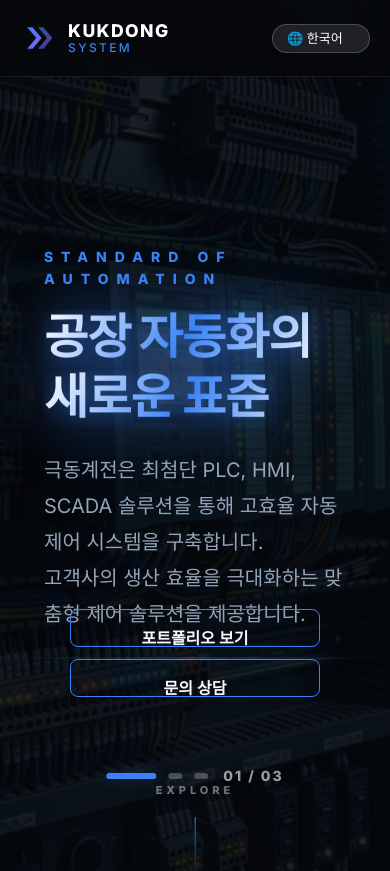
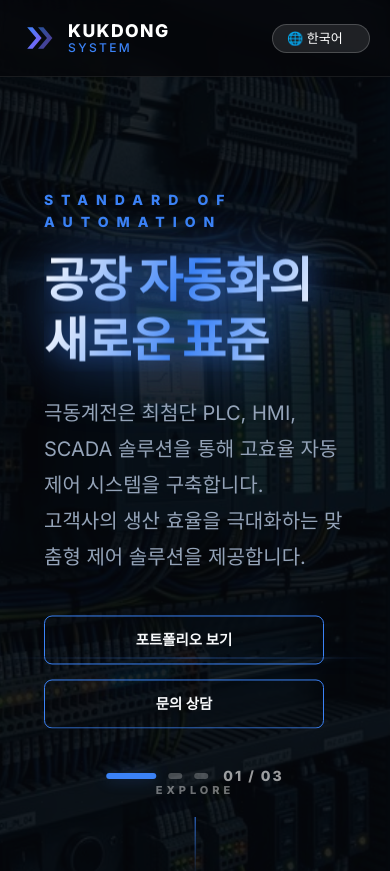
Before and after one commit to kukdongSystem/kukdongsystem, a Next.js app: page / in a window 390 px wide. Shown: the top 871 px of the page. Built offline with nearby package versions, Linux system fonts and the light colour scheme.

Commit message:
UI: Move hero buttons into flow to prevent overlap on mobile

```diff
--- a/src/app/globals.css
+++ b/src/app/globals.css
@@ -451,53 +451,31 @@ nav .container {
   animation: fadeInUp 1s ease forwards 1s;
 }
 
-.hero-btns-persistent {
-  position: absolute;
-  top: 65%;
-  left: 20px;
+.hero-btns {
   display: flex;
-  gap: 12px;
-  width: calc(100% - 40px);
-  animation: fadeInUp 1s ease forwards 1s;
-  z-index: 50;
+  gap: 20px;
+  opacity: 0;
+  width: 100%;
+}
+
+.hero-content.active .hero-btns {
+  animation: fadeInUp 1s ease forwards 1.2s;
 }
 
 @media (max-width: 768px) {
-  .hero-btns-persistent {
-    top: auto;
-    bottom: 120px;
+  .hero-btns {
     flex-direction: column;
-    align-items: center;
+    gap: 12px;
+    align-items: flex-start;
   }
-  .hero-btns-persistent a {
+  .hero-btns a {
     width: 100%;
     max-width: 280px;
+    padding: 12px 20px !important;
+    font-size: 0.9rem;
   }
 }
 
-@media (max-height: 700px) {
-  .hero-btns-persistent {
-    bottom: 100px;
-  }
-}
-
-@media (max-width: 992px) {
-  .hero-btns-persistent {
-    top: calc(50% + 180px);
-  }
-}
-
-@media (max-width: 768px) {
-  .hero-btns-persistent {
-    top: calc(50% + 150px);
-    flex-direction: column;
-    gap: 12px;
-  }
-  .hero-btns-persistent a {
-    width: 250px;
-    text-align: center;
-  }
-}
 
 .hero-indicators {
   position: absolute;
--- a/src/app/page.tsx
+++ b/src/app/page.tsx
@@ -261,14 +261,15 @@ export default function Home() {
                     {slide.desc}
                   </p>
                 </div>
+
+                {/* Buttons moved inside for better flow especially on mobile */}
+                <div className="hero-btns" style={{ marginTop: '30px', display: 'flex', gap: '15px' }}>
+                  <a href="#portfolio" className="btn-primary" style={{ padding: '14px 28px' }}>{t('heroBtnPortfolio', language)}</a>
+                  <a href="#contact" className="btn-secondary" style={{ padding: '14px 28px' }}>{t('heroBtnContact', language)}</a>
+                </div>
               </div>
             ))}
 
-            {/* Persistent Buttons */}
-            <div className="hero-btns-persistent">
-              <a href="#portfolio" className="btn-primary" style={{ padding: '16px 36px' }}>{t('heroBtnPortfolio', language)}</a>
-              <a href="#contact" className="btn-secondary" style={{ padding: '16px 36px' }}>{t('heroBtnContact', language)}</a>
-            </div>
           </div>
 
           {/* Slide Indicators */}
```
